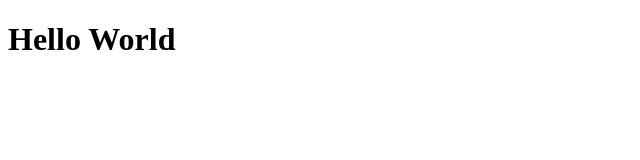
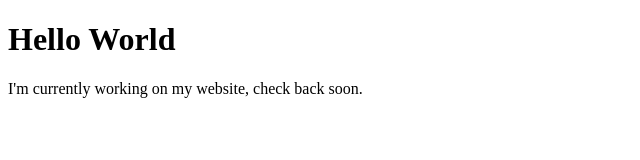
Before and after one commit to ChaseHowland/ChaseHowland.github.io, a plain HTML site: page index.html in a window 1280 px wide. Shown: the whole page, without its empty margins (0-640 px from the left). Drawn offline with Linux system fonts and the light colour scheme.

Commit message:
Added text for website being a work in progress.

```diff
--- a/index.html
+++ b/index.html
@@ -2,5 +2,6 @@
 <html>
     <body>
         <h1>Hello World</h1>
+        <p>I'm currently working on my website, check back soon.</p>
     </body>
 </html>
```
